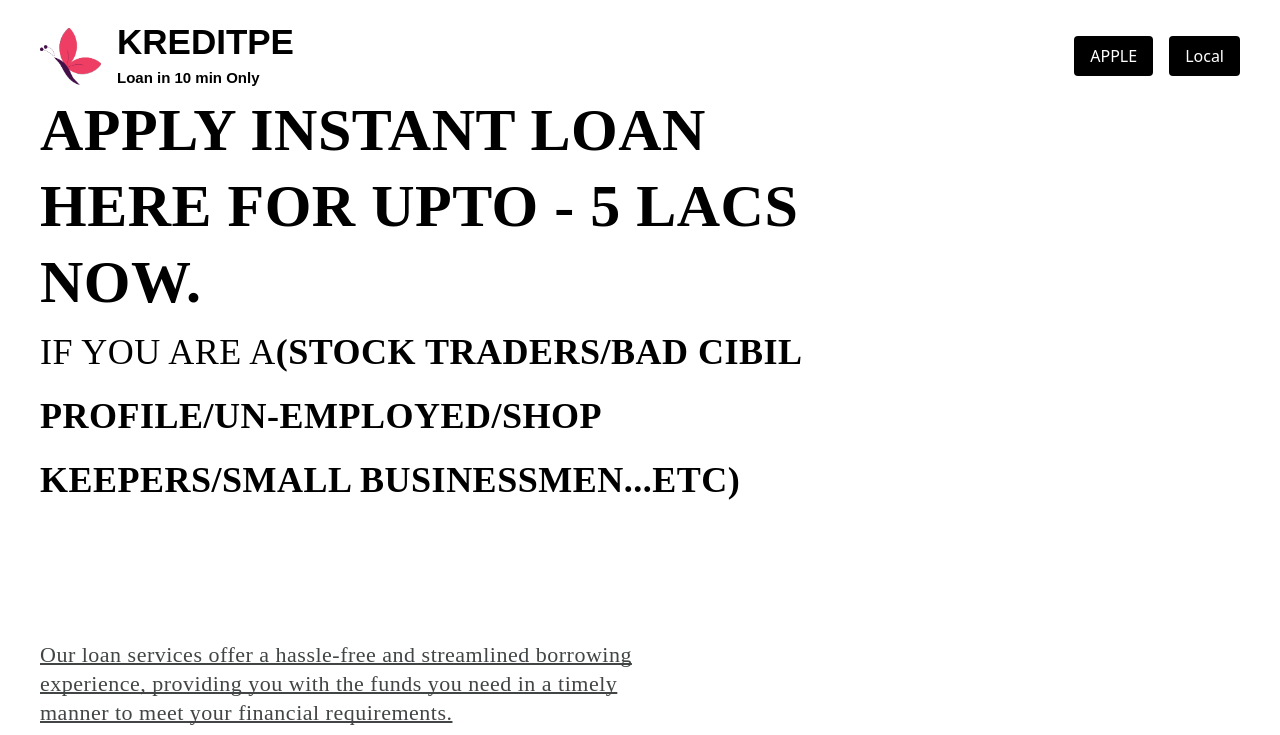
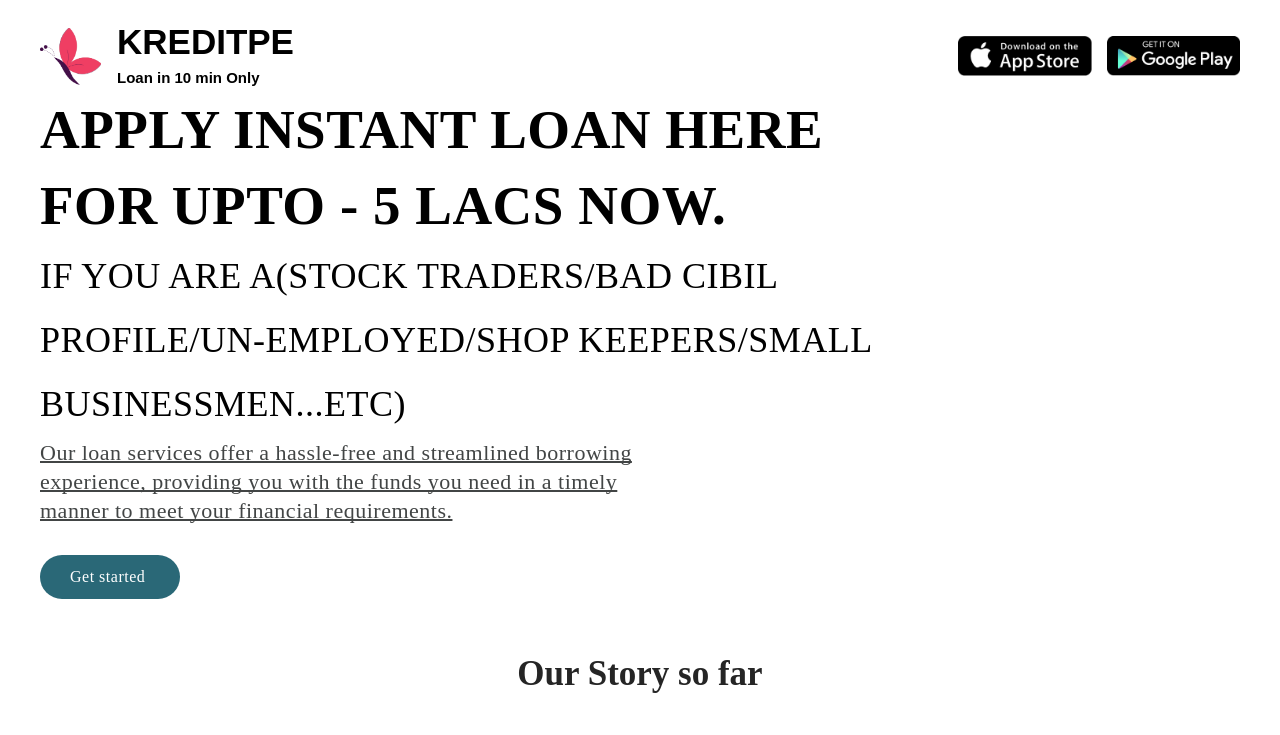
Before and after one commit to Vijaysharmagpj/Client_Project, a React (Create React App) app: page / in a window 1280 px wide. Shown: the top 735 px of the page. Built offline with nearby package versions, Linux system fonts and the light colour scheme.

Commit message:
final commit of dashboard

```diff
--- a/src/Component/Dashboard.css
+++ b/src/Component/Dashboard.css
@@ -1,15 +1,32 @@
 .dashboard-container {
   width: 1338px;
-    height: 679px;
+  height: 559px;
   top: 157px;
   left: 51px;
 }
 
 .dashboard-content {
   width: 826px;
-    height: 549px;
+  /* height: 549px; */
   gap: 24px;
   top: 18px;
+}
+
+.getstart {
+  width: 140px;
+  height: 44px;
+  padding-left: 30px;
+  font-family: DM Sans;
+  font-size: 16px;
+  font-weight: 500;
+  line-height: 24px;
+  letter-spacing: 0.5px;
+  text-align: left;
+  text-underline-position: from-font;
+  text-decoration-skip-ink: none;
+  background-color: #2A6877;
+  color: #FFFFFF;
+  border-radius: 30px;
 }
 
 .dashboard-header {
@@ -19,7 +36,7 @@
 
 .header-title {
   font-family: "DM Sans";
-    font-size: 60px;
+  font-size: 55px;
   font-weight: 700;
   line-height: 76px;
   letter-spacing: 0.5px;
@@ -42,7 +59,7 @@
 .header-highlight {
   font-family: "DM Sans";
   font-size: 36px;
-    font-weight: 600;
+  font-weight: 500;
   line-height: 64px;
   letter-spacing: 0.5px;
   text-align: left;
--- a/src/Component/Dashboard.jsx
+++ b/src/Component/Dashboard.jsx
@@ -25,6 +25,7 @@
           to meet your financial requirements.
         </p>
       </div>
+      <button className="getstart">Get started</button>
     </div>
   );
 };
--- a/src/Component/Navbar.css
+++ b/src/Component/Navbar.css
@@ -50,3 +50,14 @@
   .navbar-button:hover {
     background-color: #4a4a4a;
   }
+
+  .navbar_link {
+    display: flex; /* Enable flexbox layout */
+    align-items: center; /* Align items vertically center */
+    gap: 10px; /* Add space between images */
+  }
+
+  .navbar_link img {
+    width: auto; /* Maintain original aspect ratio */
+    height: 40px; /* Adjust height to desired size */
+  }
--- a/src/Component/Navbar.js
+++ b/src/Component/Navbar.js
@@ -13,9 +13,9 @@
         </div>
       </div>
 
-      <div className="navbar-buttons">
-        <button className="navbar-button">APPLE</button>
-        <button className="navbar-button">Local</button>
+      <div className="navbar_link">
+        <img src={images?.Link} alt="link" />
+        <img src={images?.playStore} alt="play store" />
       </div>
     </div>
   );
```
Lines whose indentation alone changed are shown as unchanged.
